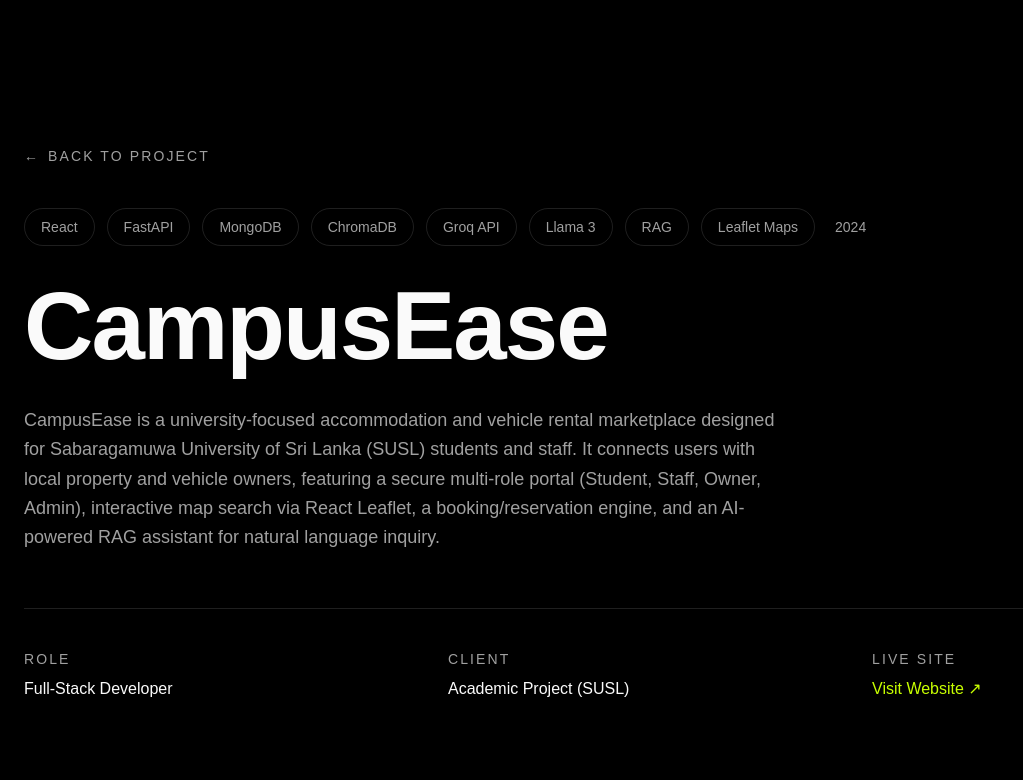
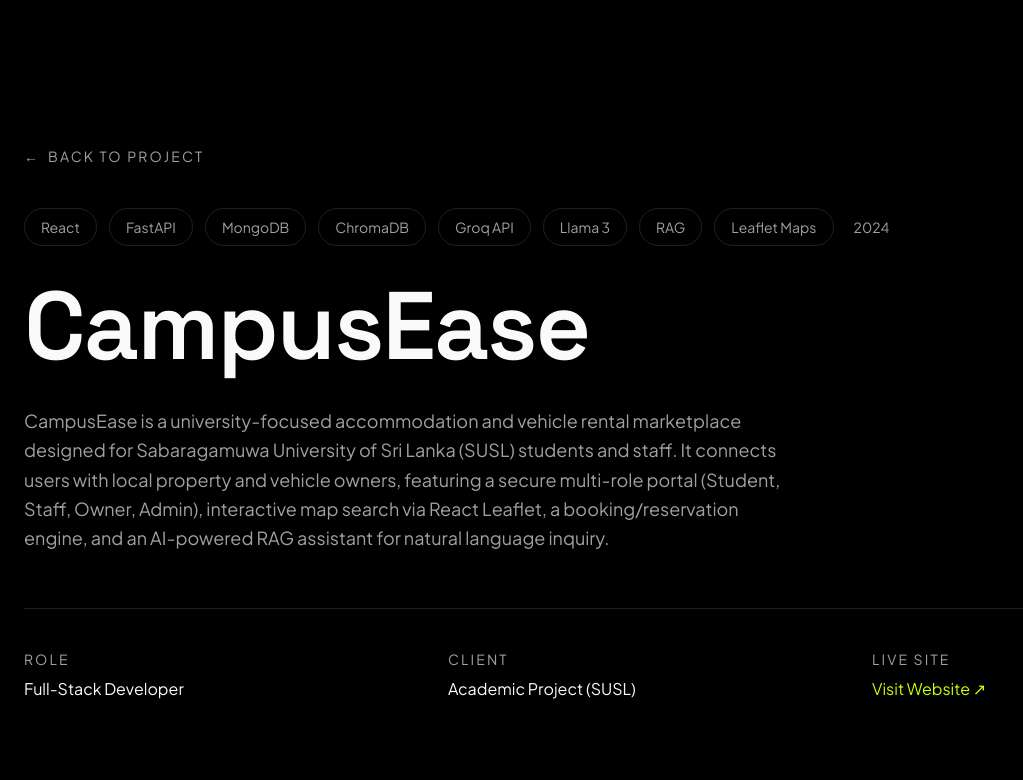
Before and after one commit to puvanakopis/new_portfolio, a Next.js app: page /project/campus-ease in a window 1280 px wide. Shown: the top 780 px of the page, without its empty margins (0-1023 px from the left). Built offline with nearby package versions, Linux system fonts and the light colour scheme.

Commit message:
add Reveal animation component and Hero section with GSAP transitions

```diff
--- a/app/globals.css
+++ b/app/globals.css
@@ -1,8 +1,6 @@
 @tailwind base;
 @tailwind components;
 @tailwind utilities;
-
-@import url("https://api.fontshare.com/v2/css?f[]=clash-display@400,500,600,700&f[]=general-sans@300,400,500,600&display=swap");
 
 /* ─── CSS design tokens ─── */
 :root {
@@ -28,9 +26,9 @@
   --ring: #c8ff00;
   --surface: #1e1e1e;
 
-  /* Font variables */
-  --font-display: "Clash Display", sans-serif;
-  --font-sans: "General Sans", sans-serif;
+  /* Font variables (overridden by next/font/google in layout.tsx) */
+  --font-display: "Space Grotesk", sans-serif;
+  --font-sans: "Plus Jakarta Sans", sans-serif;
 }
 
 /* ─── Base layer ─── */
--- a/app/layout.tsx
+++ b/app/layout.tsx
@@ -1,5 +1,18 @@
 import type { Metadata } from "next";
+import { Space_Grotesk, Plus_Jakarta_Sans } from "next/font/google";
 import "./globals.css";
+
+const spaceGrotesk = Space_Grotesk({
+  subsets: ["latin"],
+  variable: "--font-display",
+  weight: ["400", "500", "600", "700"],
+});
+
+const plusJakartaSans = Plus_Jakarta_Sans({
+  subsets: ["latin"],
+  variable: "--font-sans",
+  weight: ["300", "400", "500", "600", "700"],
+});
 
 export const metadata: Metadata = {
   metadataBase: new URL("https://www.puvanakopis.me"),
@@ -25,7 +38,7 @@ export default function RootLayout({
   children: React.ReactNode;
 }) {
   return (
-    <html lang="en" suppressHydrationWarning>
+    <html lang="en" className={`${spaceGrotesk.variable} ${plusJakartaSans.variable}`} suppressHydrationWarning>
       <body>{children}</body>
     </html>
   );
--- a/components/Reveal.tsx
+++ b/components/Reveal.tsx
@@ -54,7 +54,7 @@ export function Reveal({
   as = "div",
   direction = "up",
   distance = 48,
-  once = true,
+  once = false,
 }: {
   children: ReactNode;
   className?: string;
--- a/components/sections/Hero.tsx
+++ b/components/sections/Hero.tsx
@@ -306,7 +306,7 @@ export function Hero() {
           <div className="hero-image relative mx-auto hidden w-full max-w-sm lg:block lg:max-w-none">
             <div className="overflow-hidden">
               <Image
-                src="/portrait.png"
+                src="/puvan1.png"
                 alt="Portrait of Puvanakopis"
                 width={800}
                 height={1000}
```
Also changed, not shown: public/puvan1.png (added).
